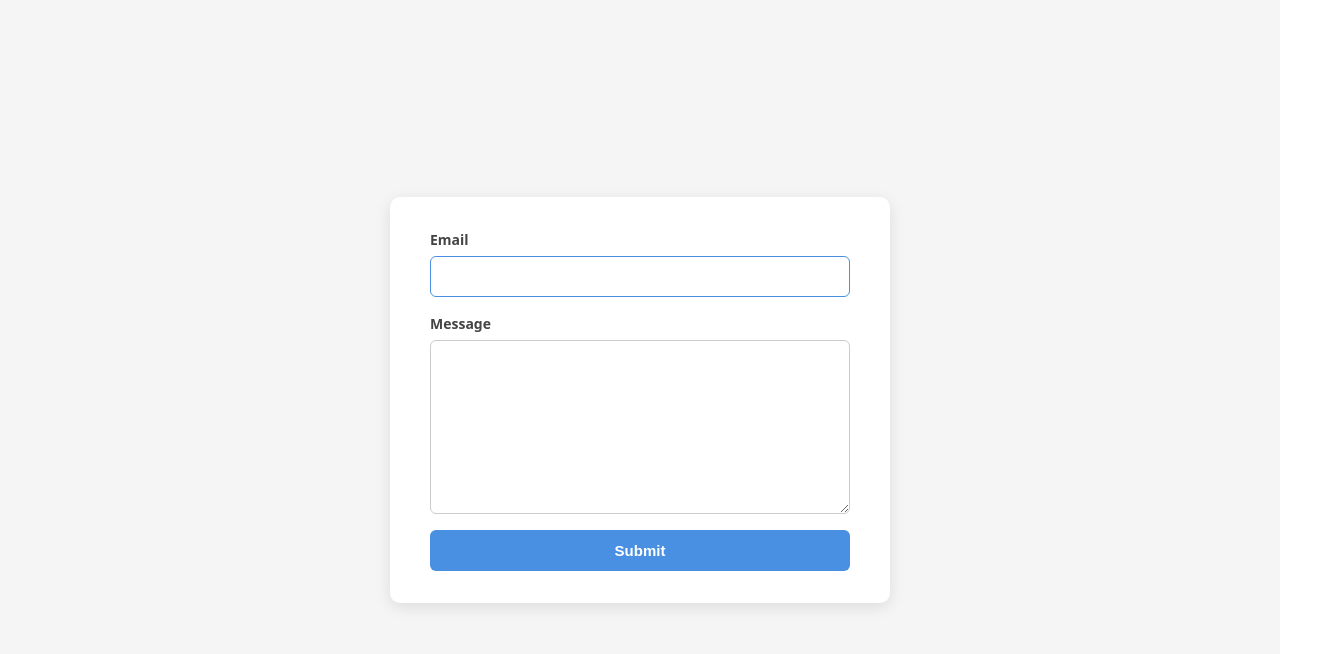
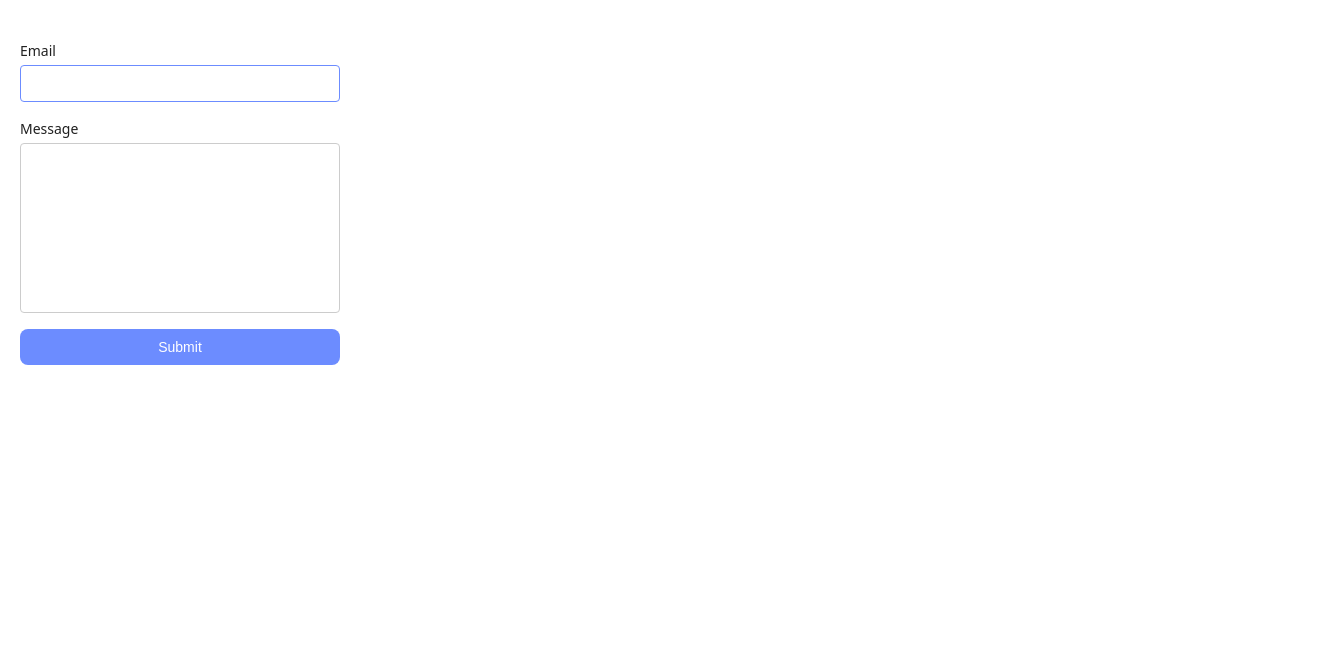
Before and after one commit to Fixuk/goit-js-hw-09, a website built with Vite: page src/2-form.html in a window 1280 px wide. Shown: the whole page, 1320 px wide, since content can reach past the window. Built offline with nearby package versions, Linux system fonts and the light colour scheme.

Commit message:
upd styles

```diff
--- a/src/css/form.css
+++ b/src/css/form.css
@@ -1,18 +1,11 @@
 .form-page {
-  display: flex;
-  justify-content: center;
-  align-items: center;
+  padding: 40px 20px;
+  background-color: #fff;
   min-height: 100vh;
-  background-color: #f5f5f5;
 }
 
 .form-wrapper {
-  background: #fff;
-  padding: 32px 40px;
-  border-radius: 10px;
-  box-shadow: 0 4px 16px rgba(0, 0, 0, 0.1);
-  width: 100%;
-  max-width: 420px;
+  max-width: 320px;
 }
 
 .feedback-form {
@@ -24,41 +17,52 @@
 .feedback-form label {
   display: flex;
   flex-direction: column;
-  gap: 6px;
+  gap: 4px;
   font-size: 14px;
-  font-weight: 600;
-  color: #444;
+  color: #212121;
 }
 
 .feedback-form input,
 .feedback-form textarea {
-  padding: 10px 12px;
+  width: 100%;
+  padding: 8px 12px;
   border: 1px solid #ccc;
-  border-radius: 6px;
+  border-radius: 4px;
   font-size: 14px;
   font-family: inherit;
-  resize: vertical;
+  color: #212121;
+  outline: none;
+  box-sizing: border-box;
   transition: border-color 0.2s;
+}
+
+.feedback-form input:hover,
+.feedback-form textarea:hover {
+  border-color: #000;
 }
 
 .feedback-form input:focus,
 .feedback-form textarea:focus {
-  outline: none;
-  border-color: #4a90e2;
+  border-color: #6c8cff;
+}
+
+.feedback-form textarea {
+  resize: none;
 }
 
 .feedback-form button[type='submit'] {
-  padding: 12px;
-  background: #4a90e2;
+  width: 100%;
+  padding: 10px;
+  background-color: #6c8cff;
   color: #fff;
   border: none;
-  border-radius: 6px;
-  font-size: 15px;
-  font-weight: 600;
+  border-radius: 8px;
+  font-size: 14px;
+  font-weight: 500;
   cursor: pointer;
-  transition: background 0.2s;
+  transition: background-color 0.2s;
 }
 
 .feedback-form button[type='submit']:hover {
-  background: #357abd;
+  background-color: #5c7cfa;
 }
--- a/src/css/gallery.css
+++ b/src/css/gallery.css
@@ -1,11 +1,6 @@
 .gallery-page {
-  padding: 20px;
-  background-color: #f5f5f5;
-}
-
-.gallery-page h1 {
-  text-align: center;
-  margin-bottom: 24px;
+  padding: 40px 20px;
+  background-color: #fff;
 }
 
 .gallery {
@@ -23,18 +18,11 @@
 .gallery-link {
   display: block;
   overflow: hidden;
-  border-radius: 6px;
-  box-shadow: 0 2px 8px rgba(0, 0, 0, 0.15);
 }
 
 .gallery-image {
   display: block;
   width: 100%;
-  height: 180px;
+  height: 260px;
   object-fit: cover;
-  transition: transform 0.3s ease;
 }
-
-.gallery-image:hover {
-  transform: scale(1.05);
-}
```
